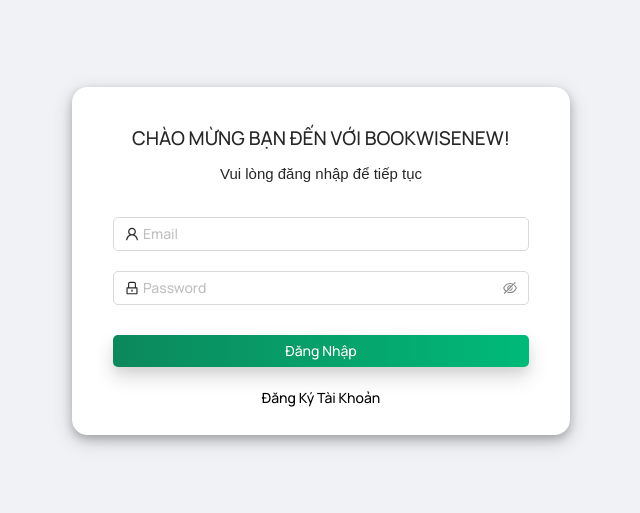
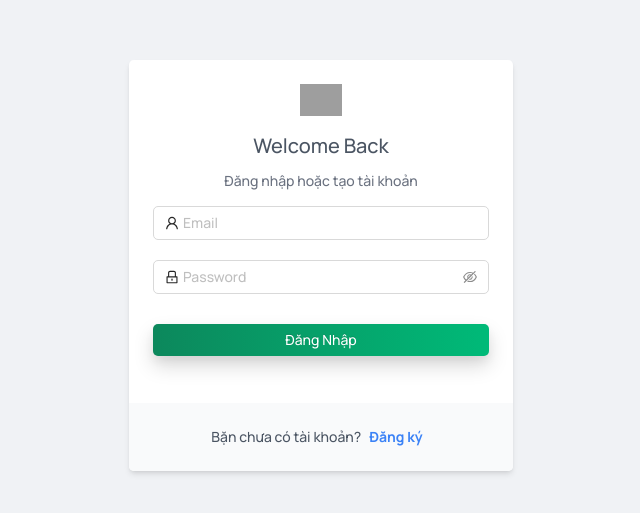
Before and after one commit to MrDuong28/abc, a React (Create React App) app in the folder BookWiseNew-Client/: page /login in a window 1280 px wide. Shown: the part 135-648 px from the top of the page, without its empty margins (319-959 px from the left). Built offline with nearby package versions, Linux system fonts and the light colour scheme; grey boxes are pictures that could not be loaded.

Commit message:
update code

```diff
--- a/BookWiseNew-Client/src/pages/Login/login.js
+++ b/BookWiseNew-Client/src/pages/Login/login.js
@@ -33,23 +33,26 @@ const Login = () => {
   }
 
   return (
-    <div className="login-page">
-      <Row xl={6} lg={10} md={10} sm={16} xs={20} style={{ margin: 'auto' }}>
+    <div className='login-page'>
+      <div class="w-full max-w-sm mx-auto overflow-hidden bg-white rounded-lg shadow-md dark:bg-gray-800">
+        <div class="px-6 py-4">
+          <div class="flex justify-center mx-auto">
+            <img class="w-auto h-7 sm:h-8" src="https://merakiui.com/images/logo.svg" alt="" />
+          </div>
+
+          <h3 class="mt-3 text-xl font-medium text-center text-gray-600 dark:text-gray-200">Welcome Back</h3>
+
+          <p class="mt-1 text-center text-gray-500 dark:text-gray-400">Đăng nhập hoặc tạo tài khoản</p>
+
+          <Row style={{ margin: 'auto' }}>
             <Form
-          style={{ marginBottom: 8 }}
+              style={{ marginBottom: 8, width: '100%' }}
               name="normal_login"
-          className="login-form"
               initialValues={{
                 remember: true,
               }}
               onFinish={onFinish}
             >
-          <Form.Item style={{ marginBottom: 3 }}>
-            <Divider style={{ marginBottom: 5, fontSize: 19 }} orientation="center">CHÀO MỪNG BẠN ĐẾN VỚI BOOKWISENEW!</Divider>
-          </Form.Item>
-          <Form.Item style={{ marginBottom: 16, textAlign: "center" }}>
-            <p className="text">Vui lòng đăng nhập để tiếp tục</p>
-          </Form.Item>
               <>
                 {isLogin === false ?
                   <Form.Item style={{ marginBottom: 16 }}>
@@ -104,12 +107,18 @@ const Login = () => {
                   Đăng Nhập
                 </Button>
               </Form.Item>
-          <Form.Item >
-          <Link className='link-register' to="/register">Đăng ký tài khoản</Link>
-          </Form.Item>
             </Form>
           </Row>
         </div>
+
+        <div class="flex items-center justify-center py-4 text-center bg-gray-50 dark:bg-gray-700">
+          <span class="text-sm text-gray-600 dark:text-gray-200">Bặn chưa có tài khoản? </span>
+
+          <a href="http://localhost:3500/register" class="mx-2 text-sm font-bold text-blue-500 dark:text-blue-400 hover:underline">Đăng ký</a>
+        </div>
+      </div>
+    </div>
+
   );
 };
 
```
Lines whose indentation alone changed are shown as unchanged.
